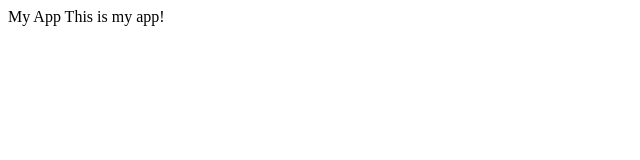
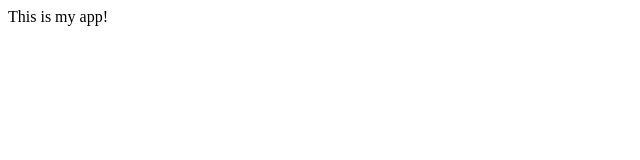
Before and after one commit to mustafakamil12/myappsample, a plain HTML site: page index.html in a window 1280 px wide. Shown: the full height of the page, 0-640 px from the left. Drawn offline with Linux system fonts and the light colour scheme.

Commit message:
change app.js

```diff
--- a/app.js
+++ b/app.js
@@ -0,0 +1 @@
+console.log('Hello Mustafa');
--- a/index.html
+++ b/index.html
@@ -1,6 +1,6 @@
 <html>
 <head>
-<titl>My App</title>
+<title>My App</title>
 </head>
 <body>
 This is my app!
```
